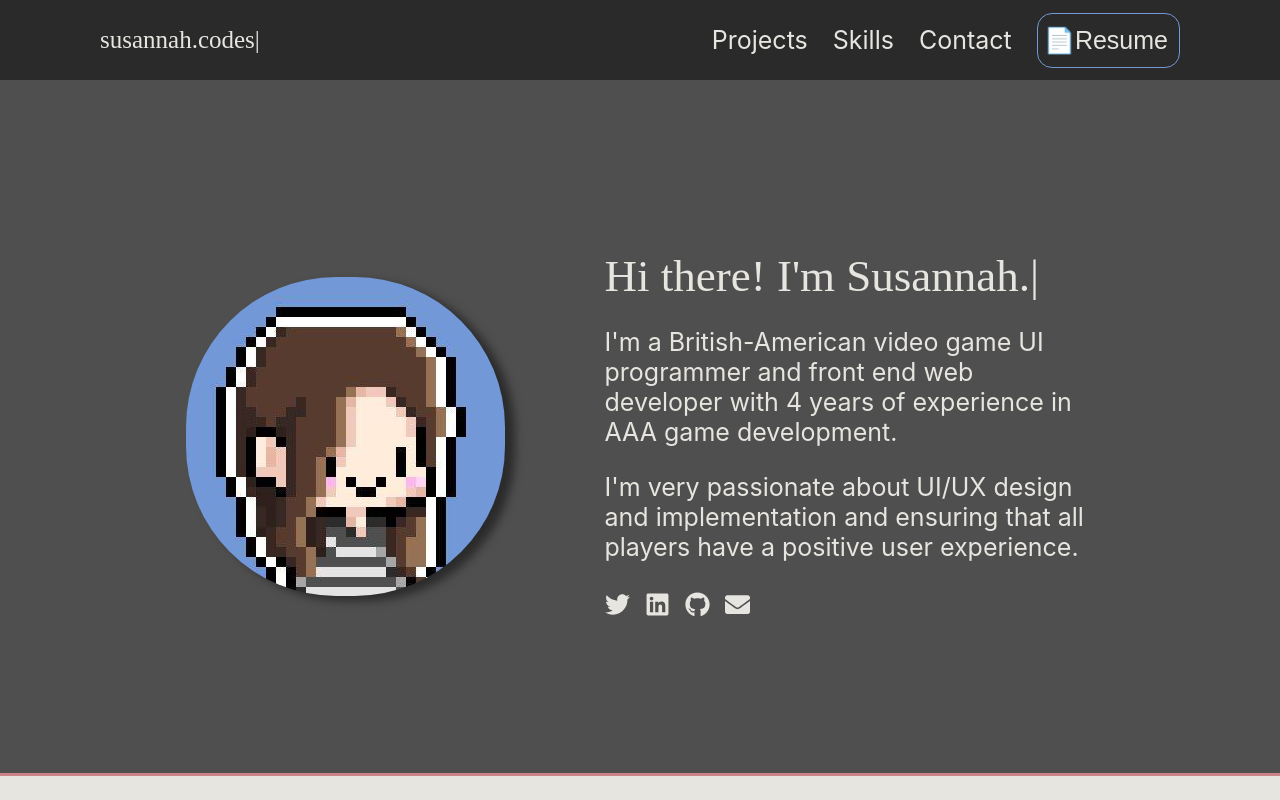
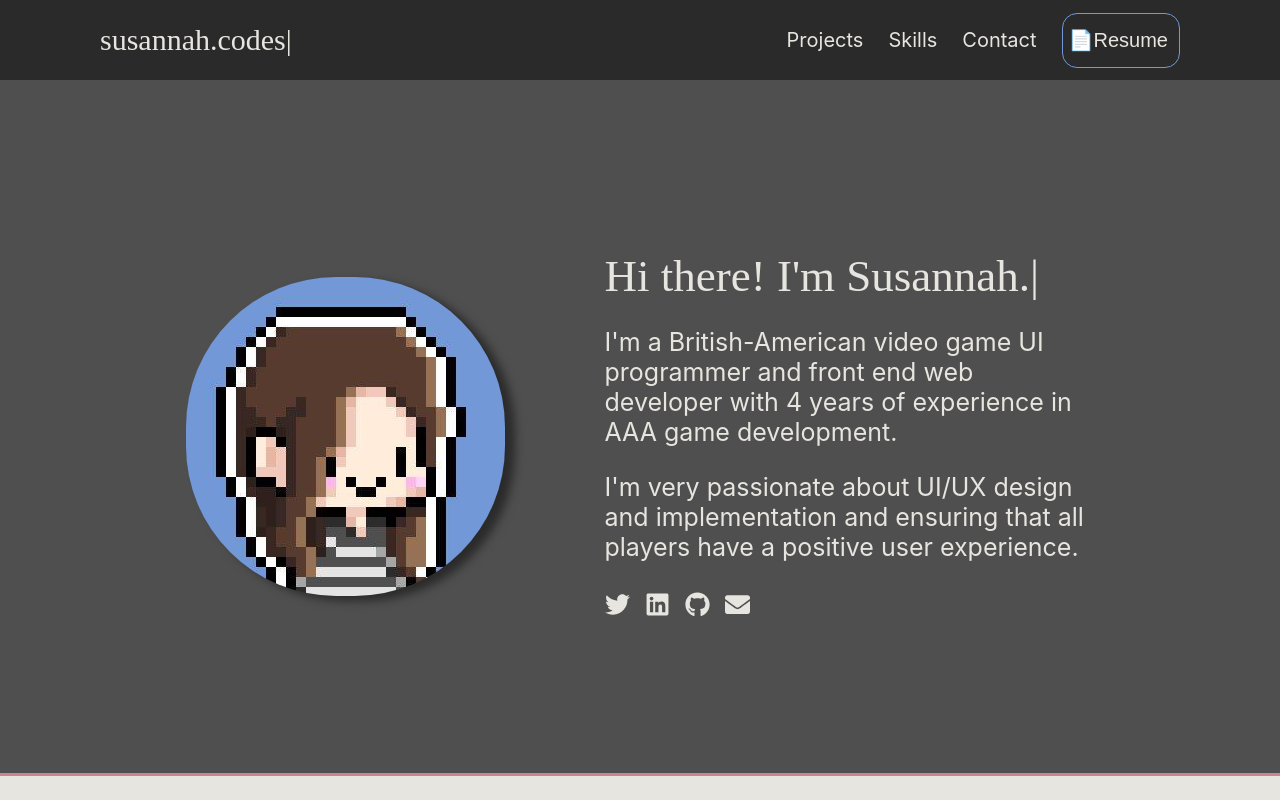
Before and after one commit to susannahcodes/susannah-codes, a React (Create React App) app: page / in a window 1280 px wide. Shown: the top 800 px of the page. Built offline with nearby package versions, Linux system fonts and the light colour scheme; a web font is replaced by a local one.

Commit message:
Update header.js

```diff
--- a/src/components/header.js
+++ b/src/components/header.js
@@ -10,7 +10,7 @@ display: flex;
 background-color: #2A2A2A;
 color: #E7E5DF;
 height: 0px;
-font-size: 25px;
+font-size: 20px;
 justify-content: space-between;
 align-items: center;
 padding: 40px 100px;
@@ -38,6 +38,7 @@ align-items: center;
 
 const NavLink = styled.p`
     margin-right: 25px;
+    font-size: 20px;
     cursor: pointer;
         &: hover {
         color: #7298D7;
@@ -47,7 +48,7 @@ const NavLink = styled.p`
 
 const ResumeLink = styled.a`
     text-decoration: none;
-    font-size: 25px;
+    font-size: 20px;
     color: #E7E5DF;
     margin-right: 5px;
     &: hover {
@@ -62,6 +63,7 @@ const HomeNavLink = styled.div`
     max-width: 200px;
     max-height: 100px;
     font-family: 'M PLUS Code Latin';
+    font-size: 30px;
     &: hover {
         color: #7298D7;
         transition: 0.3s ease-out;
```
